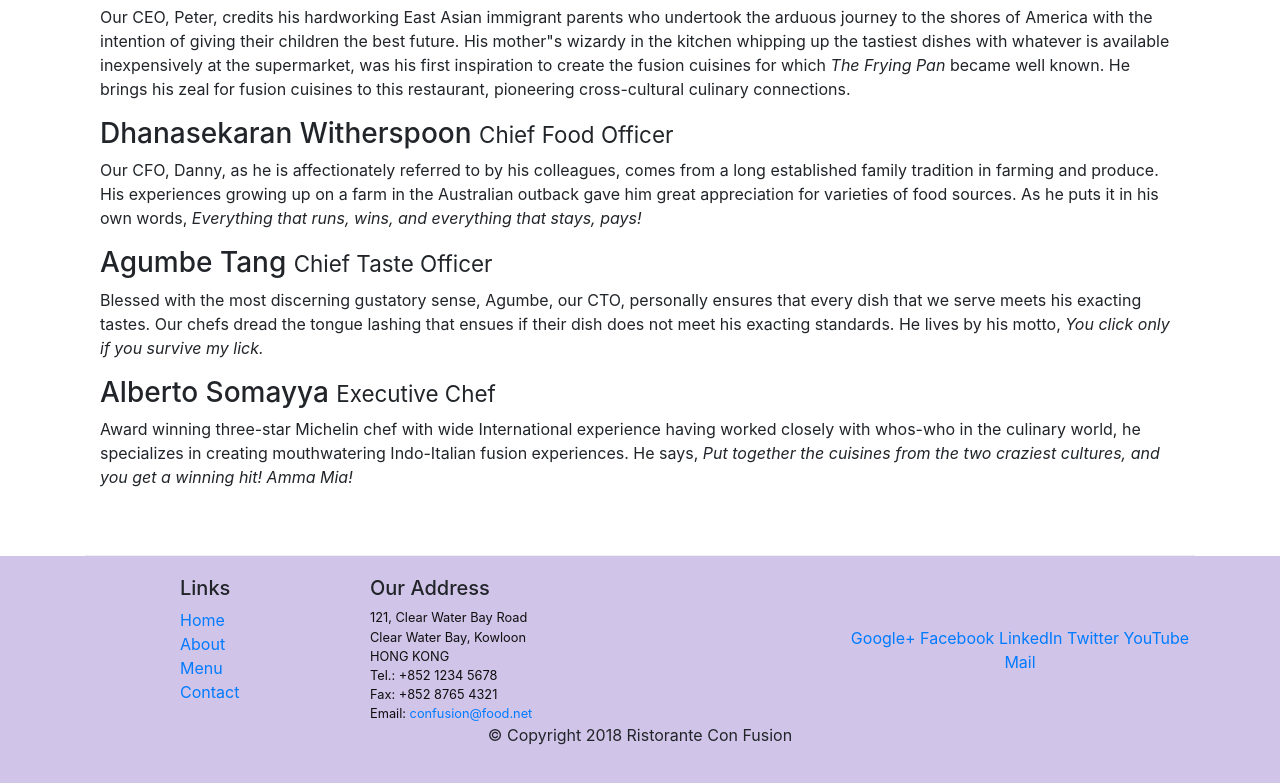
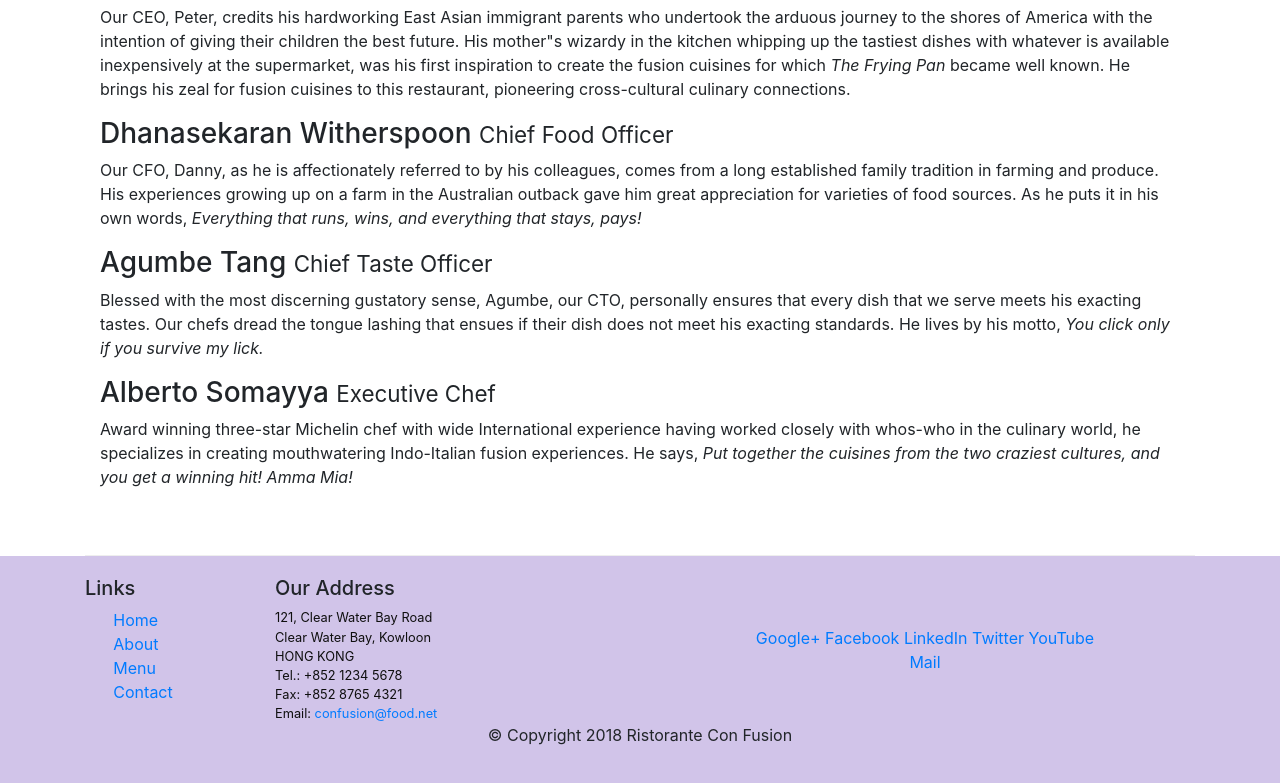
Before and after one commit to chiq2045/conFusion, a website: page conFusion/aboutus.html in a window 1280 px wide. Shown: the part 990-1773 px from the top of the page. Drawn offline with nearby package versions, Linux system fonts and the light colour scheme.

Commit message:
fix typos

```diff
--- a/conFusion/aboutus.html
+++ b/conFusion/aboutus.html
@@ -102,12 +102,12 @@
 
     <footer class="footer">
         <div class="container">
-            <div class="row">
-                <div class="col-4 offset-1 col-sm-2">
+            <div class="row row-footer">
+                <div class="col-4 col-sm-2">
                     <h5>Links</h5>
-                    <ul class="list-unstyled">
+                    <ul class="list-unstyled col-4 offset-1 col-sm-2">
                         <li><a href="index.html">Home</a></li>
-                        <li><a href="aboutus.html">About</a></li>
+                        <li><a href="#">About</a></li>
                         <li><a href="#">Menu</a></li>
                         <li><a href="#">Contact</a></li>
                     </ul>
```
Also changed, not shown: conFusion/index.html (+1 -1 lines). Lines whose indentation alone changed are shown as unchanged.
